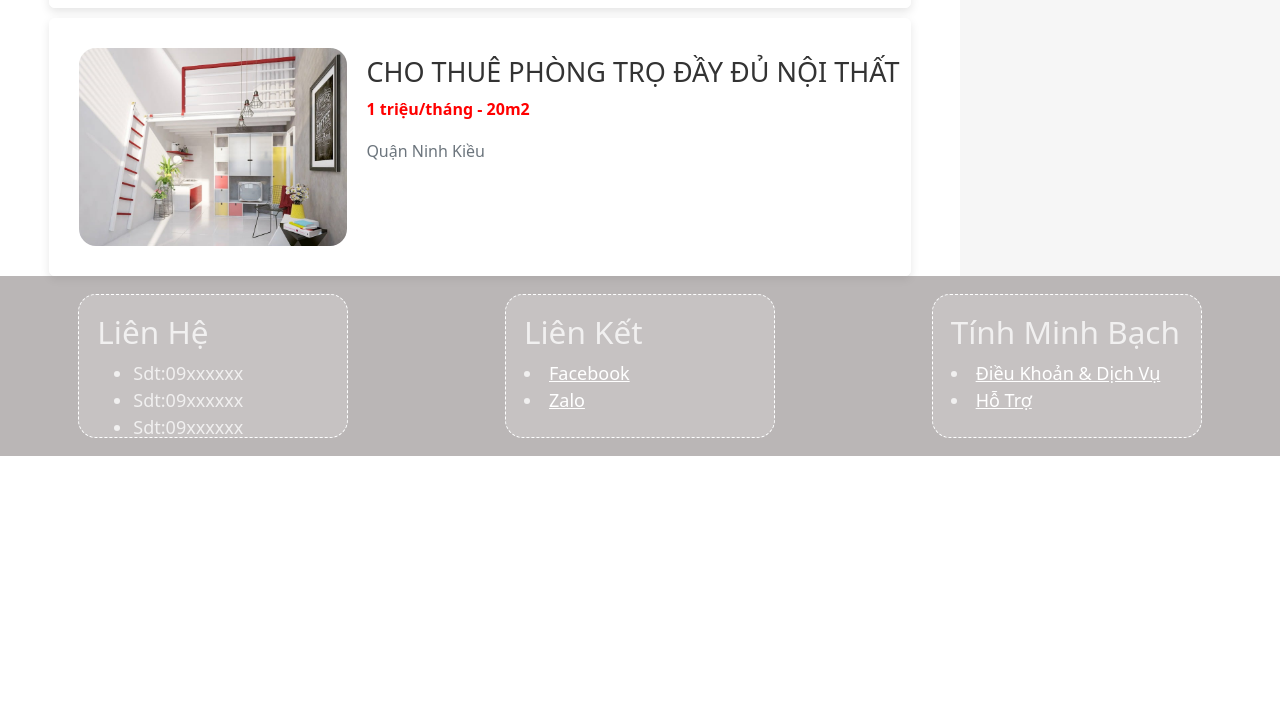
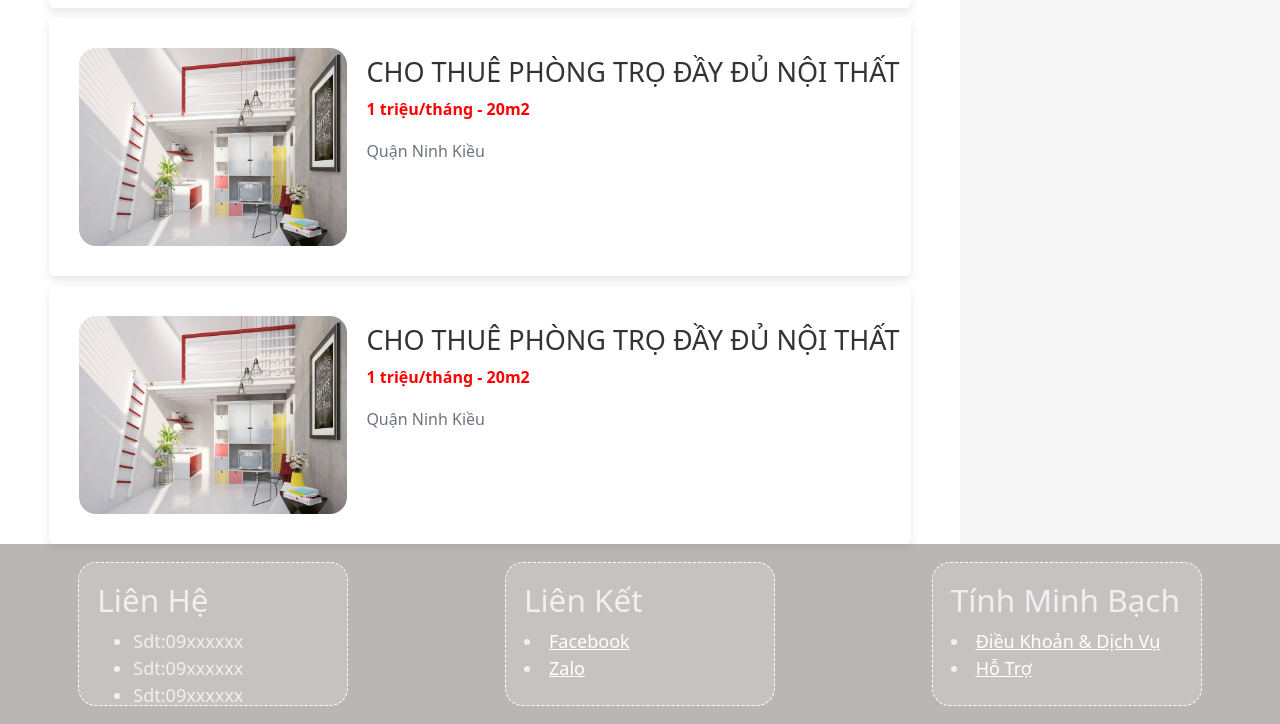
Before and after one commit to DanyDoan/CT188-N07, a plain HTML site: page html/main.html in a window 1280 px wide. Shown: the part 987-1711 px from the top of the page. Before the commit the page ends 1443 px from the top, so only its background shows below. Drawn offline with nearby package versions, Linux system fonts and the light colour scheme.

Commit message:
Them trang discount & news

```diff
--- a/html/main.html
+++ b/html/main.html
@@ -10,7 +10,6 @@
     <link rel="shortcut icon" href="../image/for-rent.png">
     <title>Trang Chủ</title>
 </head>
-
 <body>
     <header>
         <h1>Nhà Trọ Giá Rẻ<div class="logo"></div></h1>
@@ -138,8 +137,7 @@
         </div>
     </footer>
 
-
-
+    <!-- JS -->
     <script>
         let jsonString = `{
             "PhongTro": [
@@ -163,6 +161,13 @@
                 "dienTich": "30m2",
                 "vitri": "Quận Bình Thủy",
                 "hinhAnh": "../image/hinh3.jpg"
+                },
+                {
+                "ten": "CHO THUÊ PHÒNG TRỌ ĐẦY ĐỦ NỘI THẤT",
+                "gia": "1 triệu/tháng",
+                "dienTich": "20m2",
+                "vitri": "Quận Ninh Kiều",
+                "hinhAnh": "../image/hinh1.jpg"
                 },
                 {
                 "ten": "CHO THUÊ PHÒNG TRỌ ĐẦY ĐỦ NỘI THẤT",
@@ -297,6 +302,11 @@
         }
 
     </script>
+    <script>
+        let date=[
+
+        ]
+    </script>
     <script src="https://cdn.jsdelivr.net/npm/@popperjs/core@2.9.3/dist/umd/popper.min.js"
     integrity="sha384-W8fXfP3gkOKtndU4JGtKDvXbO53Wy8SZCQHczT5FMiiqmQfUpWbYdTil/SxwZgAN"
     crossorigin="anonymous"></script>
```
Also changed, not shown: html/discount.html (added), html/news.html (added).
